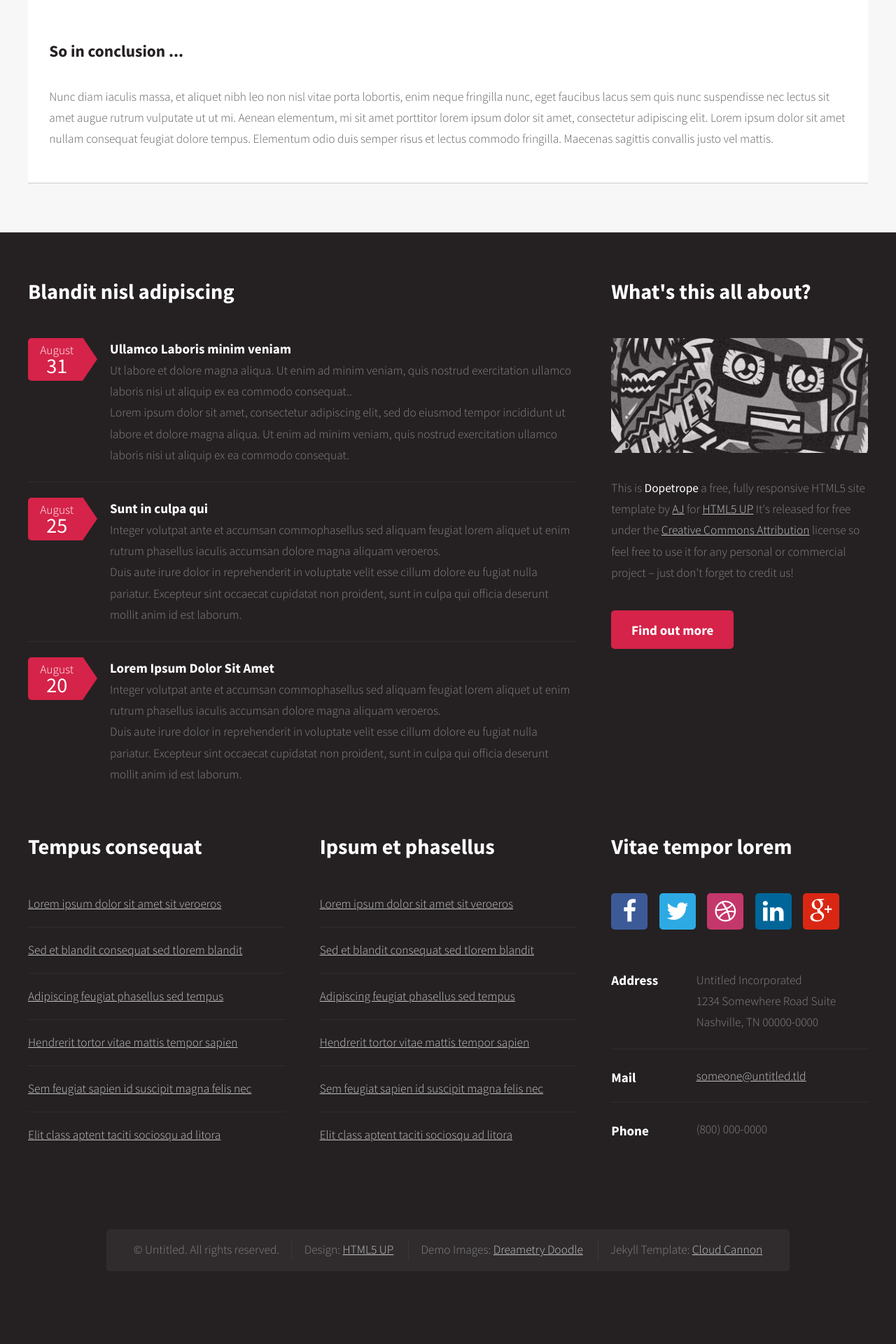
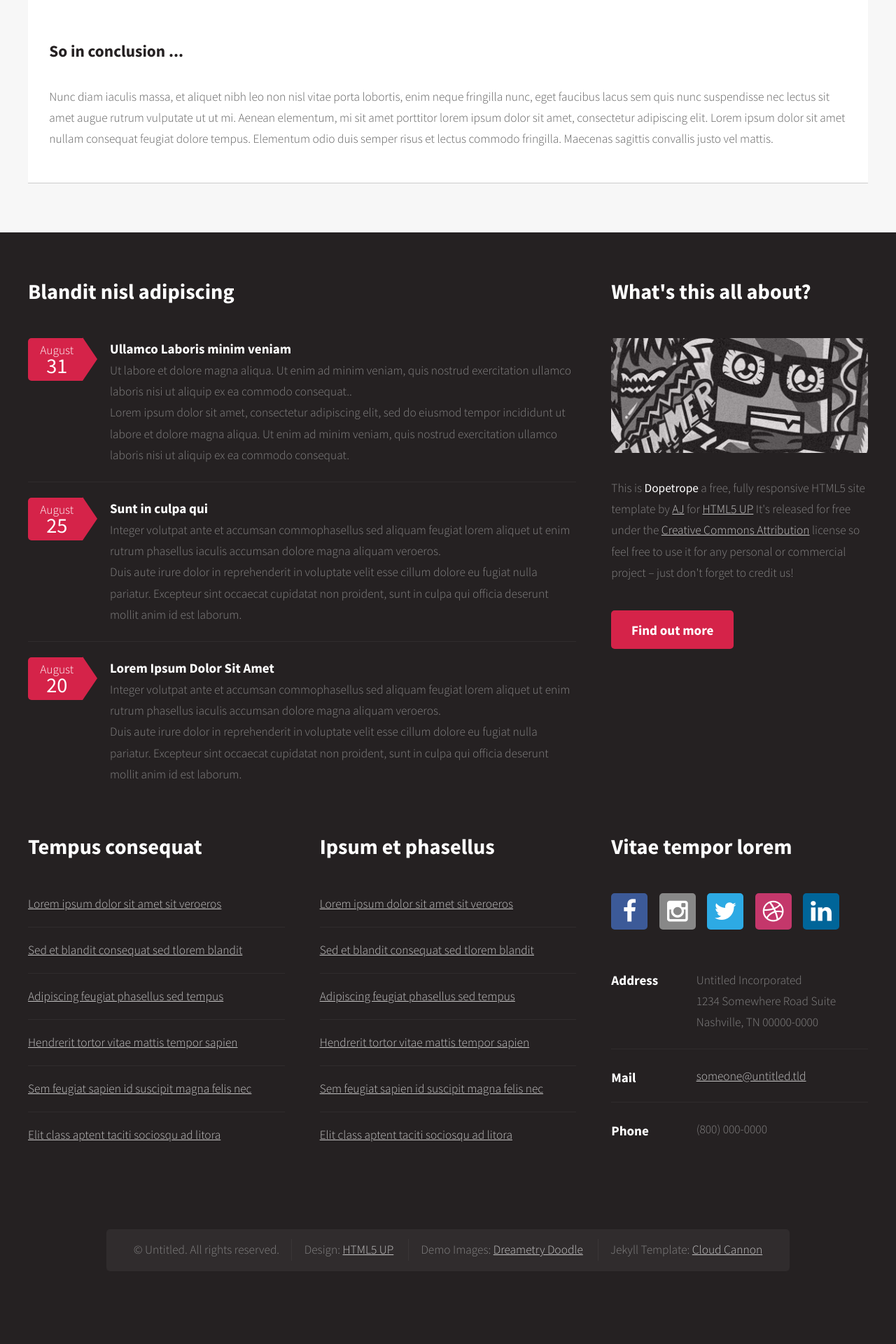
Before and after one commit to apremkumar1989/rohit_website, a Jekyll site: the page built from no-sidebar.html, in a window 1280 px wide. Shown: the part 1517-3437 px from the top of the page at 70% size. Built offline with Jekyll 4.4.1, drawn with Linux system fonts in a browser that asks for light colours.

Commit message:
homepage font color changes

```diff
--- a/_includes/footer.html
+++ b/_includes/footer.html
@@ -73,10 +73,10 @@
 								</header>
 								<ul class="social">
 									<li><a class="icon fa-facebook" href="#"><span class="label">Facebook</span></a></li>
+									<li><a class="icon fa-instagram" href="#"><span class="label">Instagram</span></a></li>
 									<li><a class="icon fa-twitter" href="#"><span class="label">Twitter</span></a></li>
 									<li><a class="icon fa-dribbble" href="#"><span class="label">Dribbble</span></a></li>
 									<li><a class="icon fa-linkedin" href="#"><span class="label">LinkedIn</span></a></li>
-									<li><a class="icon fa-google-plus" href="#"><span class="label">Google+</span></a></li>
 								</ul>
 								<ul class="contact">
 									<li>
--- a/assets/css/style.css
+++ b/assets/css/style.css
@@ -851,3 +851,15 @@
 			border-radius: 5px;
 			margin: 0;
 		}
+
+
+	#banner header p.color_13
+	{
+		color: rgba(160,160,159,1);
+		font-size: 1em;
+	}
+
+	#banner header p span.color_12
+	{
+		color: white;
+	}
--- a/index.html
+++ b/index.html
@@ -9,7 +9,7 @@
 	<section id="banner" style="background: rgb(28, 28, 28);padding-bottom: 3em;margin-bottom: 0px;">
 		<header style="background: rgb(28, 28, 28)";>
 			<img id="animated-gif" src="{{ site.baseurl }}/assets/images/animated.gif" alt="" />
-			<p> 27 years old Electronics Engineer turned Designer based in Bangalore, India. </p>
+			<p class="color_13"> 27 years old Electronics Engineer turned Designer based in <span class="color_12">Bangalore, India</span>. </p>
 
 			<p style="color: yellow;">	Animator  |  Motiongrapher  | Illustrator  | Film Maker | Visual Designer</p>
 		</header>
```
